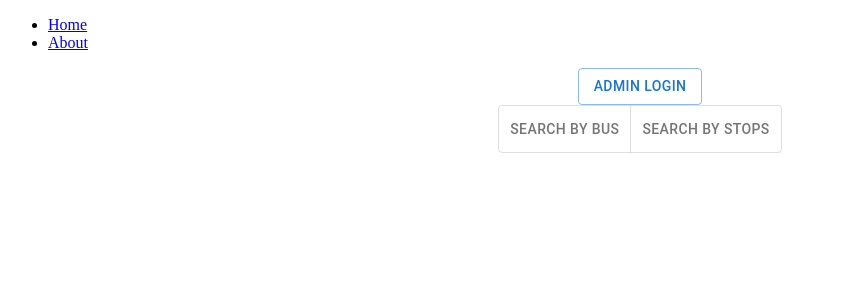
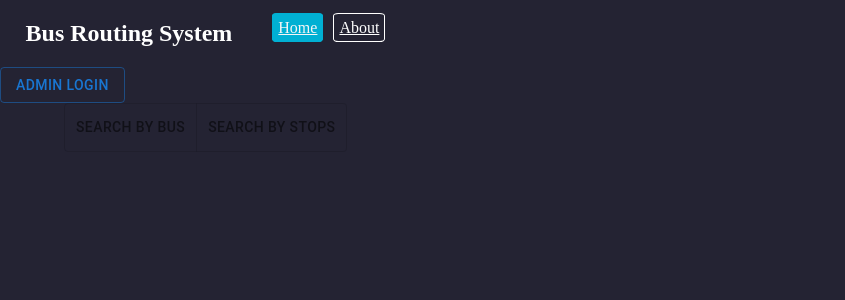
Before and after one commit to mirandadrummond/BusTrackingWebApp, a React (Create React App) app in the folder front-end/: page / in a window 1280 px wide. Shown: the top 300 px of the page, without its empty margins (0-845 px from the left). Built offline with nearby package versions, Linux system fonts and the light colour scheme.

Commit message:
simple styling

```diff
--- a/front-end/src/pages/App.js
+++ b/front-end/src/pages/App.js
@@ -39,7 +39,7 @@ function App() {
 
 function SearchBar(props) {
   return (
-    <div>
+    <div id="searchType">
       {
         props.selected === 'byBus' ? <SearchByBus searchVal={''} /> : <SearchByStops startStop='' endStop='' bStops={['Not Loaded']} loading={true} />
       }
@@ -50,7 +50,7 @@ function SearchBar(props) {
 function AdminControls(props) {
 
   return (
-    <Container>
+    <Container id="adminControls">
       {
         !props.isAdmin ? <></> :
           <div>
--- a/front-end/src/pages/Layout.jsx
+++ b/front-end/src/pages/Layout.jsx
@@ -1,15 +1,17 @@
-import { Outlet, Link } from "react-router-dom";
+import { Outlet, NavLink } from "react-router-dom";
 
 const Layout = () => {
+
     return (
         <>
-            <nav>
+            <nav id="nav">
+                <h1 id="navTitle">Bus Routing System</h1>
                 <ul id="navBar">
-                    <li key="home-link" className="link">
-                        <Link to="/">Home</Link>
+                    <li key="home-link" >
+                        <NavLink to="/" id="link" className={({ isActive }) => (isActive ? 'active' : 'inactive')}>Home</NavLink>
                     </li>
-                    <li key="about-link" className="link">
-                        <Link to="/about">About</Link>
+                    <li key="about-link">
+                        <NavLink to="/about" id="link" className={({ isActive }) => (isActive ? 'active' : 'inactive')}>About</NavLink>
                     </li>
                 </ul>
             </nav>
--- a/front-end/src/styles/Style.css
+++ b/front-end/src/styles/Style.css
@@ -1,38 +1,48 @@
-.App {
-  text-align: center;
+body {
+  margin-top: 0%;
+  margin-left: 0%;
+  width: 100%;
+  background-color: #242333;
+  color: #FFFFFF;
 }
 
-.App-logo {
-  height: 40vmin;
-  pointer-events: none;
+#nav {
+  display: flex;
+  padding-left: 2%;
 }
 
-@media (prefers-reduced-motion: no-preference) {
-  .App-logo {
-    animation: App-logo-spin infinite 20s linear;
-  }
+#navTitle {
+  width: fit-content;
+  color: #FFFFFF;
 }
 
-.App-header {
-  background-color: #282c34;
-  min-height: 100vh;
+#navBar {
+  list-style: none;
+  width: fit-content;
   display: flex;
-  flex-direction: column;
-  align-items: center;
-  justify-content: center;
-  font-size: calc(10px + 2vmin);
-  color: white;
+  margin-top: 1.5%;
 }
 
-.App-link {
-  color: #61dafb;
+#link {
+  padding: 5px;
+  margin-right: 10px;
+  border-radius: 10%;
+  border-width: 1pt;
+  border-color: #FFFFFF;
+  border-style: solid;
+  align-content: center;
+  text-align: center;
+  color: #FFFFFF;
 }
 
-@keyframes App-logo-spin {
-  from {
-    transform: rotate(0deg);
-  }
-  to {
-    transform: rotate(360deg);
-  }
+.active {
+  background-color: #01B0D3;
+  border-color: #01B0D3 !important;
+  color: whitesmoke !important;
 }
+
+.Mui-selected {
+  border-color: #01B0D3 !important;
+  background-color: #01B0D3 !important;
+  color: #FFFFFF !important;
+}
```
